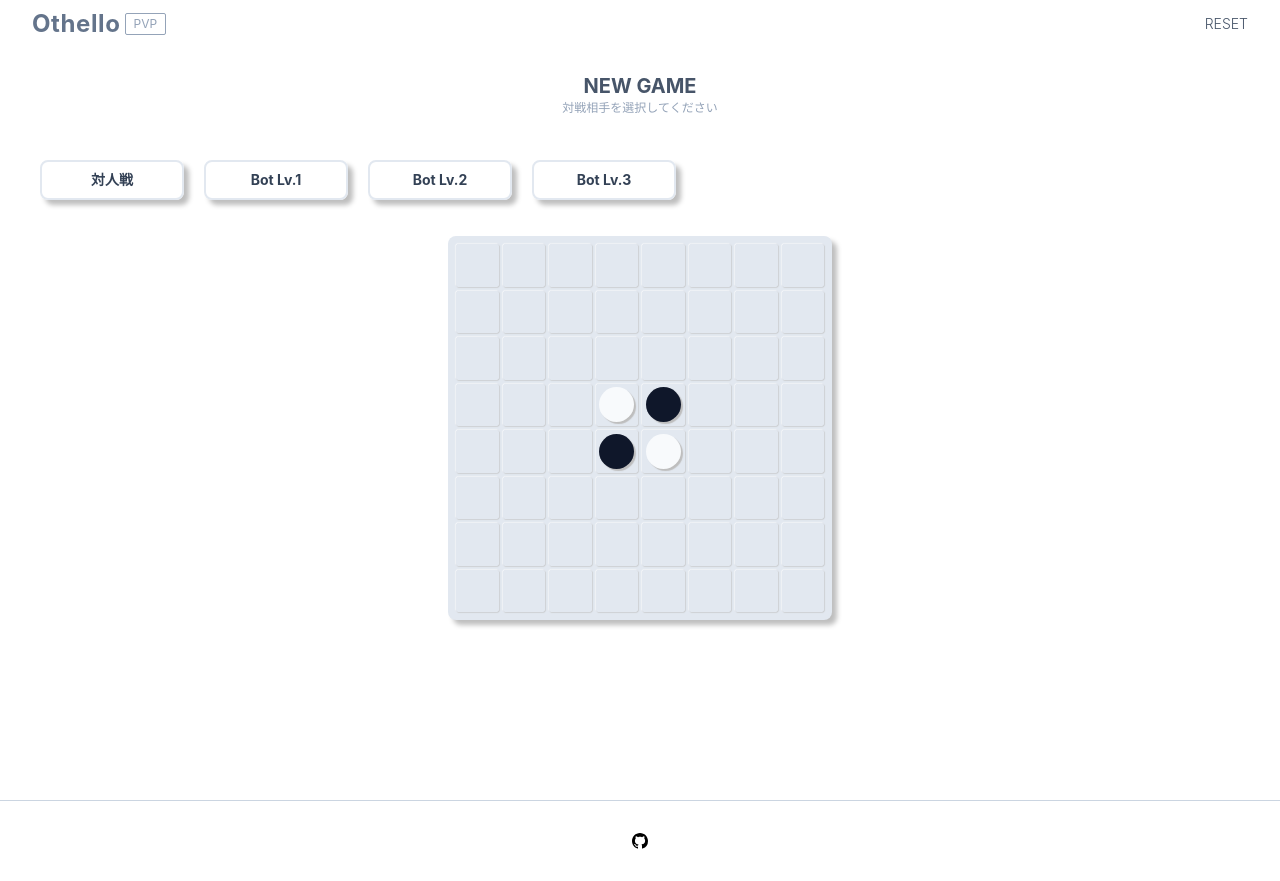
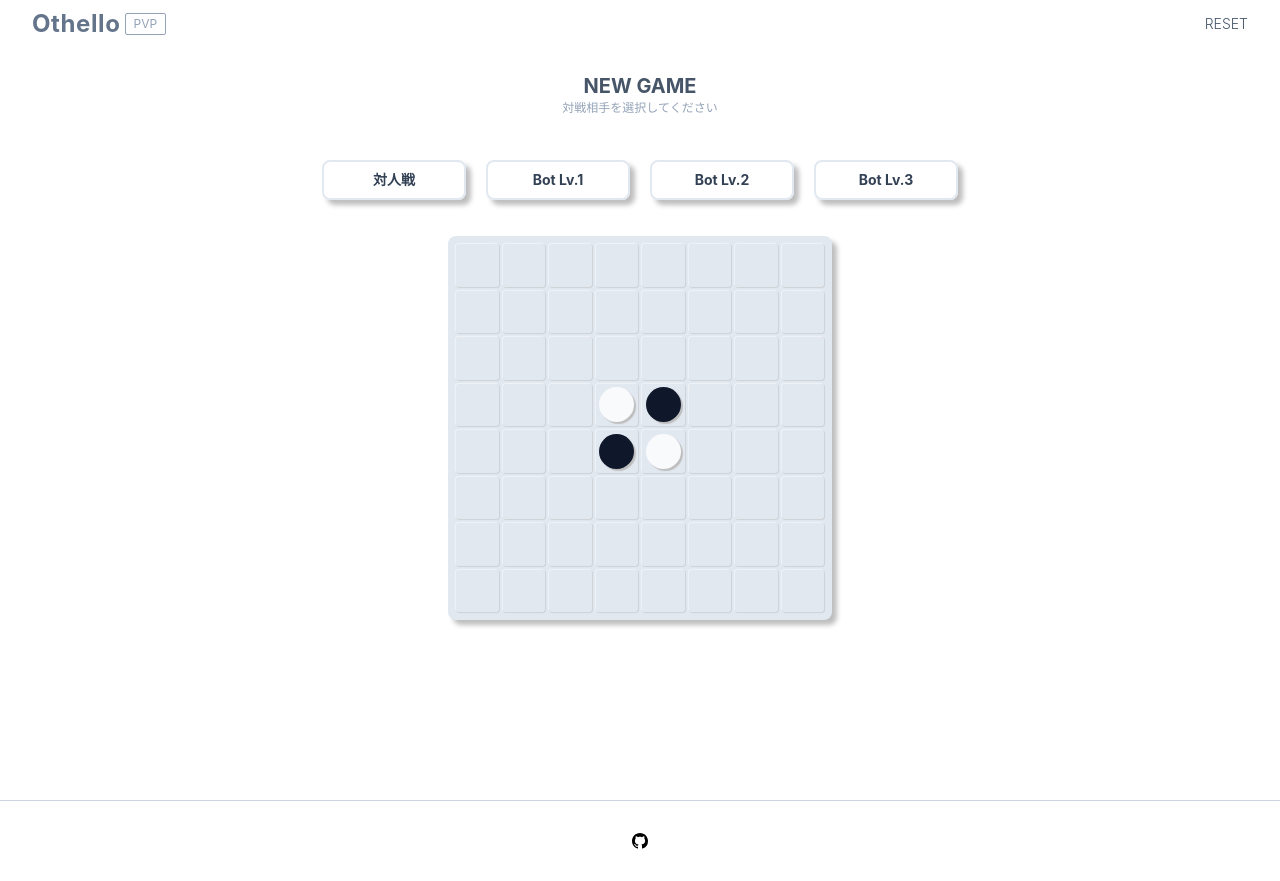
Before and after one commit to ebinase/othello-frontend, a Next.js app: page / in a window 1280 px wide. Built offline with nearby package versions, Linux system fonts and the light colour scheme.

Commit message:
OTHELLO-62: レスポンシブ対応

```diff
--- a/src/components/PlayGround/elements/InfoPanel/elements/SettingsInfo/SettingsInfo.tsx
+++ b/src/components/PlayGround/elements/InfoPanel/elements/SettingsInfo/SettingsInfo.tsx
@@ -26,7 +26,7 @@ const SettingsInfo: React.FC = () => {
       <p className="text-xs text-slate-400 h-4">
         対戦相手を選択してください
       </p>
-      <div className="mt-8 flex gap-5 justify-start items-center py-3 px-10 w-[100vw] overflow-x-scroll">
+      <div className="mt-8 flex gap-5 justify-start sm:justify-center items-center py-3 px-10 w-[100vw] overflow-x-scroll">
         <button
             className="shadow-[5px_5px_5px_#bebebe,-5px_-5px_5px_#ffffff] text-slate-700 text-sm font-bold hover:text-slate-400 rounded-lg px-5 py-2 border-2 border-slate-200 flex gap-2 justify-center flex-shrink-0 basis-36"
             onClick={handlePvP}
```
